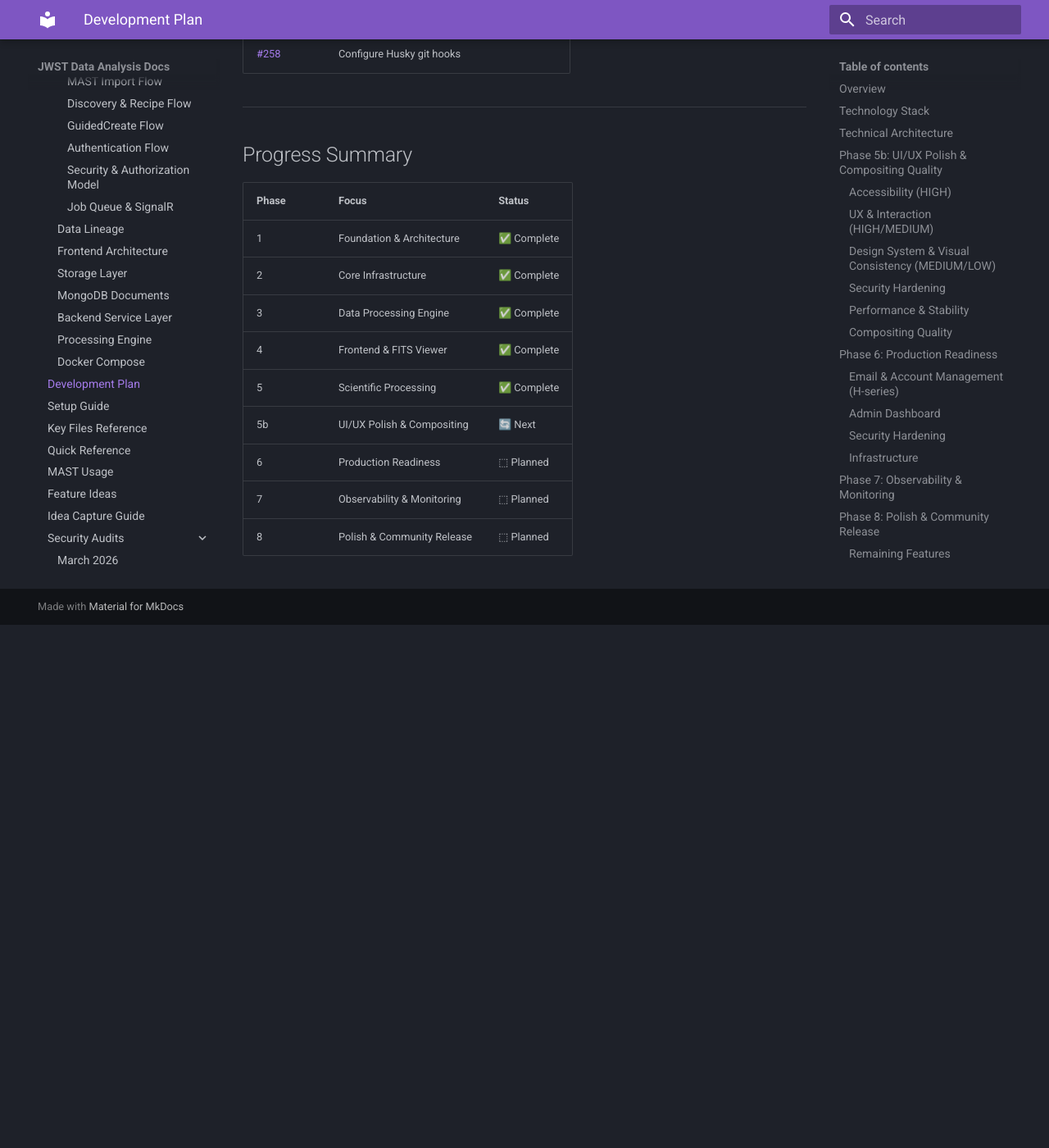
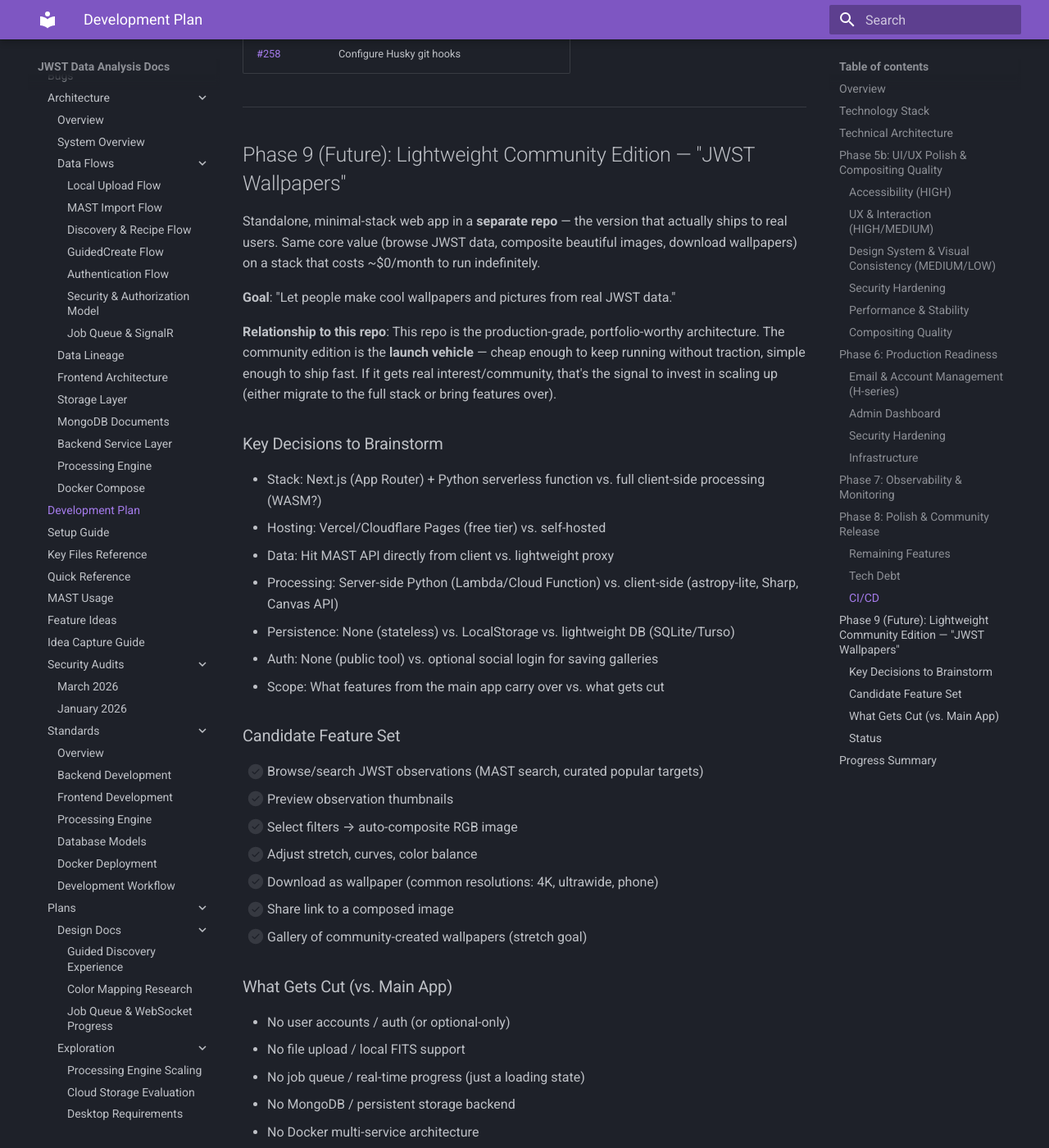
Before and after one commit to Snoww3d/jwst-data-analysis, an MkDocs documentation site: the page built from docs/development-plan.md, in a window 1280 px wide and 1400 px high, scrolled down 7581 px. Shown: the whole window at 82% size. Built offline with MkDocs 1.6.1 and Material for MkDocs 9.7.7, drawn with Linux system fonts in a browser that asks for light colours; before the commit the page ends 8343 px from its top, so only the background shows below that; some of the changed text lies outside the part shown.

Commit message:
docs: add Phase 9 — lightweight community edition idea
Capture the "JWST Wallpapers" concept: a separate, minimal-stack repo
that ships the same core user value (browse → composite → download)
on a free-tier hosting stack. Acts as a launch vehicle — cheap enough
to run indefinitely without traction, signals when to invest in the
full production architecture.

Co-Authored-By: Claude Opus 4.6 <noreply@anthropic.com>

```diff
--- a/docs/development-plan.md
+++ b/docs/development-plan.md
@@ -217,10 +217,54 @@ Remaining features, tech debt, CI improvements, and release process.
 
 ---
 
+## Phase 9 (Future): Lightweight Community Edition — "JWST Wallpapers"
+
+Standalone, minimal-stack web app in a **separate repo** — the version that actually ships to real users. Same core value (browse JWST data, composite beautiful images, download wallpapers) on a stack that costs ~$0/month to run indefinitely.
+
+**Goal**: "Let people make cool wallpapers and pictures from real JWST data."
+
+**Relationship to this repo**: This repo is the production-grade, portfolio-worthy architecture. The community edition is the **launch vehicle** — cheap enough to keep running without traction, simple enough to ship fast. If it gets real interest/community, that's the signal to invest in scaling up (either migrate to the full stack or bring features over).
+
+### Key Decisions to Brainstorm
+
+- Stack: Next.js (App Router) + Python serverless function vs. full client-side processing (WASM?)
+- Hosting: Vercel/Cloudflare Pages (free tier) vs. self-hosted
+- Data: Hit MAST API directly from client vs. lightweight proxy
+- Processing: Server-side Python (Lambda/Cloud Function) vs. client-side (astropy-lite, Sharp, Canvas API)
+- Persistence: None (stateless) vs. LocalStorage vs. lightweight DB (SQLite/Turso)
+- Auth: None (public tool) vs. optional social login for saving galleries
+- Scope: What features from the main app carry over vs. what gets cut
+
+### Candidate Feature Set
+
+- [ ] Browse/search JWST observations (MAST search, curated popular targets)
+- [ ] Preview observation thumbnails
+- [ ] Select filters → auto-composite RGB image
+- [ ] Adjust stretch, curves, color balance
+- [ ] Download as wallpaper (common resolutions: 4K, ultrawide, phone)
+- [ ] Share link to a composed image
+- [ ] Gallery of community-created wallpapers (stretch goal)
+
+### What Gets Cut (vs. Main App)
+
+- No user accounts / auth (or optional-only)
+- No file upload / local FITS support
+- No job queue / real-time progress (just a loading state)
+- No MongoDB / persistent storage backend
+- No Docker multi-service architecture
+- No WCS/mosaics/spectral analysis (scientific features)
+- No admin panel, no observability stack
+
+### Status
+
+⬚ Future idea — brainstorm and plan before starting
+
+---
+
 ## Progress Summary
 
 | Phase | Focus | Status |
-|-------|-------|--------|
+| ------- | ------- | -------- |
 | 1 | Foundation & Architecture | ✅ Complete |
 | 2 | Core Infrastructure | ✅ Complete |
 | 3 | Data Processing Engine | ✅ Complete |
@@ -230,3 +274,4 @@ Remaining features, tech debt, CI improvements, and release process.
 | 6 | Production Readiness | ⬚ Planned |
 | 7 | Observability & Monitoring | ⬚ Planned |
 | 8 | Polish & Community Release | ⬚ Planned |
+| 9 | Lightweight Community Edition | ⬚ Future Idea |
```
